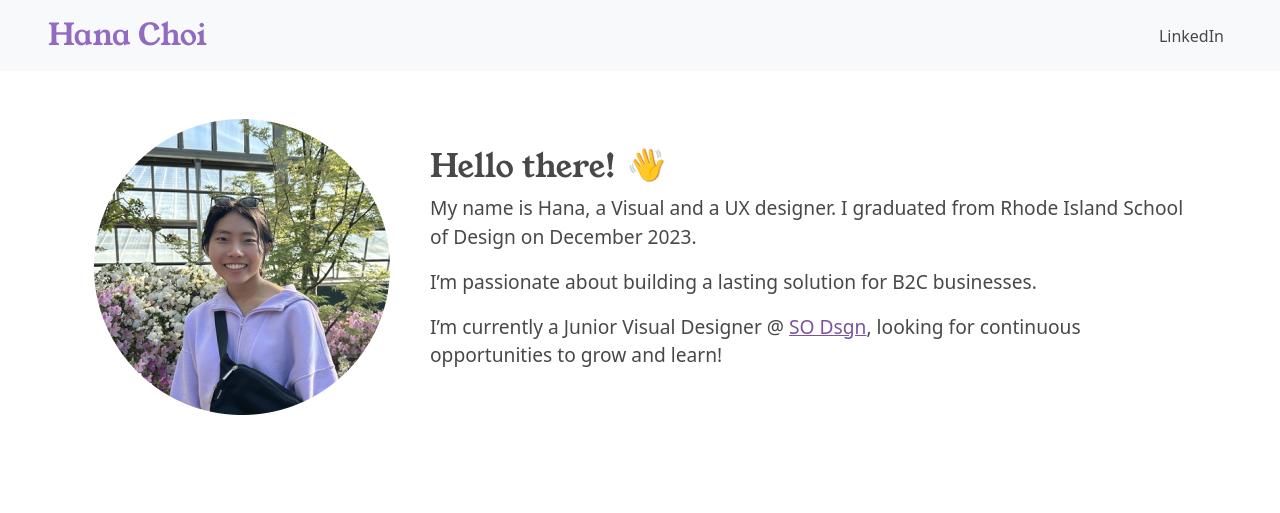
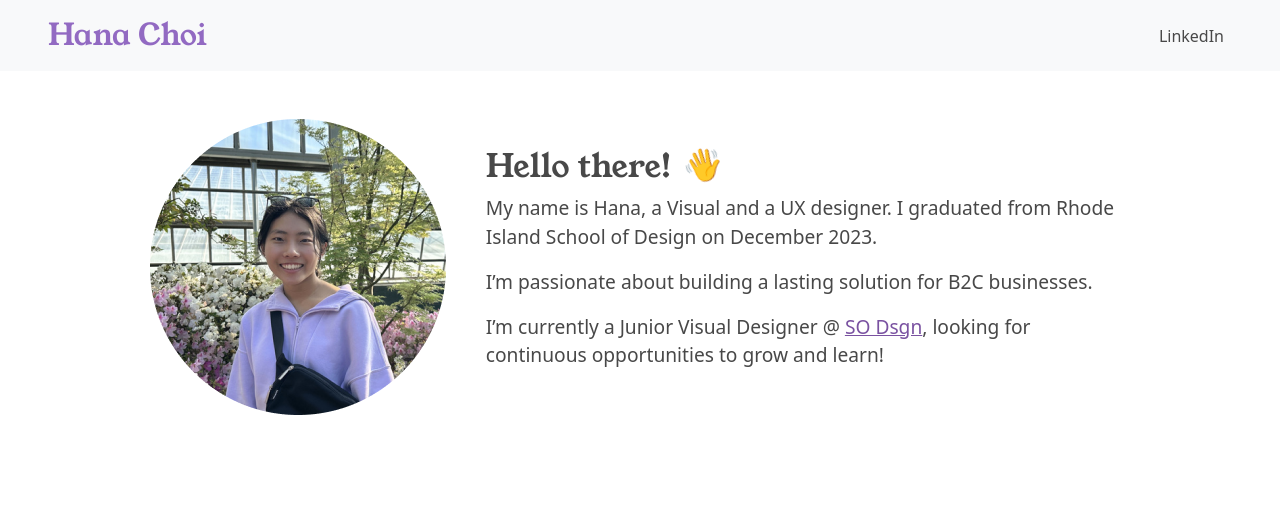
Before and after one commit to hchoi6613/hchoi6613.github.io, a Jekyll site: the page built from index.markdown, in a window 1280 px wide. Shown: the top 513 px of the page. Built offline with Jekyll 4.4.1, drawn with Linux system fonts in a browser that asks for light colours; grey boxes are pictures that could not be loaded.

Commit message:
Decrease container width

```diff
--- a/assets/css/base.css
+++ b/assets/css/base.css
@@ -5,6 +5,11 @@ body {
 
 p {
     font-size: 1.2rem;
+}
+
+/* Custom container width */
+.container {
+    width: 90%;
 }
 
 /* Grid Container */
```
